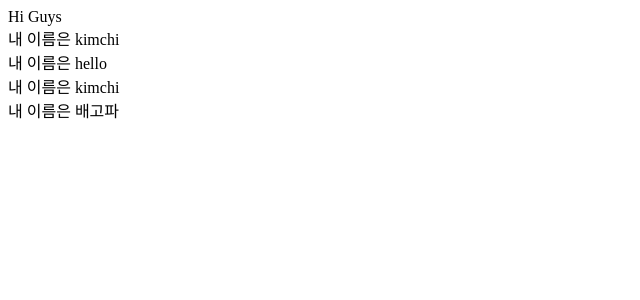
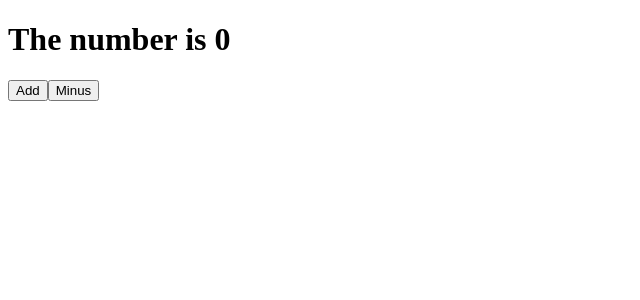
Before and after one commit to minkukjo/React-Example, a React (Create React App) app: page / in a window 1280 px wide. Shown: the top 300 px of the page, without its empty margins (0-640 px from the left). Built offline with nearby package versions, Linux system fonts and the light colour scheme.

Commit message:
use react hooks

```diff
--- a/src/components/App.tsx
+++ b/src/components/App.tsx
@@ -1,37 +1,30 @@
-import React from 'react';
+import React, {useState} from 'react';
 
-interface FoodFavPros {
-  fav : String
+
+
+const Food: React.FunctionComponent = () => {
+  const [count, setCount] = useState(0)
+
+  const onPlus = () => {
+    setCount(count +1)
+  }
+
+  const onMinus = () => {
+    setCount(count -1)
+  }
+
+  return <div>
+    <h1>The number is {count}</h1>
+    <button onClick = {onPlus}>Add</button>
+    <button onClick = {onMinus}>Minus</button>
+  </div>
 }
 
-const Food: React.SFC<FoodFavPros> = ( { fav }) => (
-  <div>
-    내 이름은 {fav}
-  </div>
-)
-
-const foodILike:FoodFavPros[] = [
-  {
-    fav: "hello"
-  },
-  {
-    fav: "kimchi"
-  },
-  {
-    fav: "배고파"
-  }
-]
-
-function renderFood(dish:FoodFavPros) {
-  return <Food fav={dish.fav}></Food>
-}
 
 function App() {
   return (
     <div >
-      Hi Guys
-      <Food fav="kimchi"/>
-      {foodILike.map(renderFood)}
+      <Food ></Food>
     </div>
   );
 }
```
